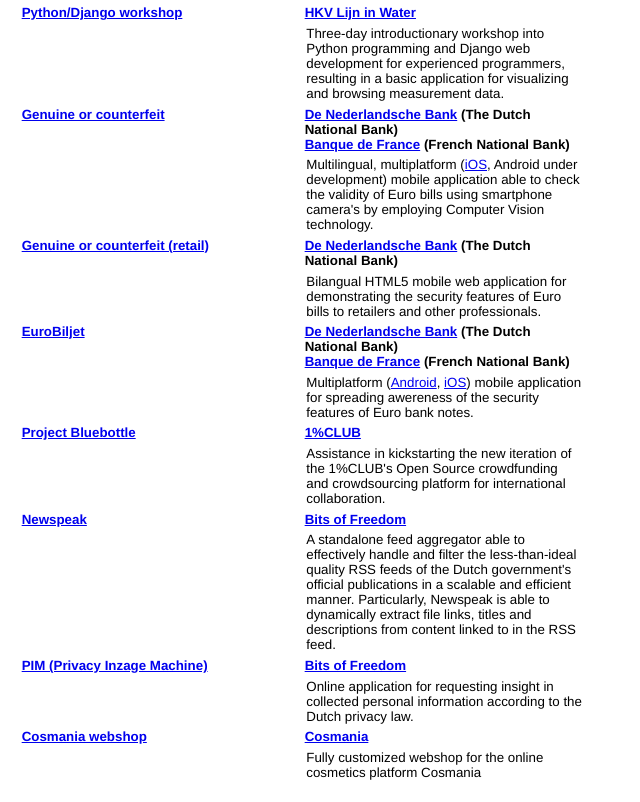
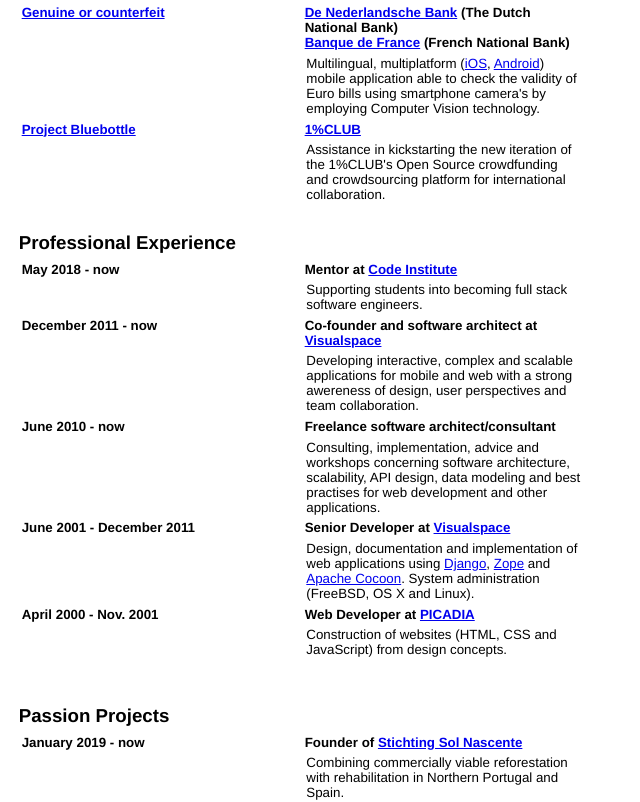
Before and after one commit to dokterbob/cv, a plain HTML site: page index.html in a window 1280 px wide. Shown: the part 1996-2798 px from the top of the page, without its empty margins (0-640 px from the left). Drawn offline with Linux system fonts and the light colour scheme.

Commit message:
Personal->Passion, purge portfolio.

```diff
--- a/index.html
+++ b/index.html
@@ -241,36 +241,12 @@
     <td>Three-day workshop in advanced Python programming with a focus on terminal usage, interactive Python, best practises, modular programming, version control and project structure.</td>
   </tr>
   <tr>
-    <th><a href="https://github.com/hkv-consultants/training">Python/Django workshop</a></th>
-    <th><a href="http://www.hkv.nl/">HKV Lijn in Water</a></th>
-  </tr>
-  <tr>
-    <td>&nbsp;</td>
-    <td>Three-day introductionary workshop into Python programming and Django web development for experienced programmers, resulting in a basic application for visualizing and browsing measurement data.</td>
-  </tr>
-  <tr>
     <th><a href="http://www.dnb.nl/nieuws/nieuwsoverzicht-en-archief/nieuws-2015/dnb322203.jsp">Genuine or counterfeit</a></th>
     <th><a href="http://www.dnb.nl/home/">De Nederlandsche Bank</a> (The Dutch National Bank)<br><a href="https://www.banque-france.fr/">Banque de France</a> (French National Bank)</th>
   </tr>
   <tr>
     <td>&nbsp;</td>
-    <td>Multilingual, multiplatform (<a href="https://itunes.apple.com/us/app/echt-of-vals+/id1066227077?l=en&amp;ls=1&amp;mt=8">iOS</a>, Android under development) mobile application able to check the validity of Euro bills using smartphone camera's by employing Computer Vision technology.</td>
-  </tr>
-  <tr>
-    <th><a href="http://www.echtofvals.nl/">Genuine or counterfeit (retail)</a></th>
-    <th><a href="http://www.dnb.nl/home/">De Nederlandsche Bank</a> (The Dutch National Bank)</th>
-  </tr>
-  <tr>
-    <td>&nbsp;</td>
-    <td>Bilangual HTML5 mobile web application for demonstrating the security features of Euro bills to retailers and other professionals.</td>
-  </tr>
-  <tr>
-    <th><a href="https://www.youtube.com/watch?v=O3FPoFMPW8Q">EuroBiljet</a></th>
-    <th><a href="http://www.dnb.nl/home/">De Nederlandsche Bank</a> (The Dutch National Bank)<br><a href="https://www.banque-france.fr/">Banque de France</a> (French National Bank)</th>
-  </tr>
-  <tr >
-    <td>&nbsp;</td>
-    <td>Multiplatform (<a href="https://play.google.com/store/apps/details?id=com.phonegap.dnb">Android</a>, <a href="https://itunes.apple.com/nl/app/eurobiljet/id481285577?mt=8">iOS</a>) mobile application for spreading awereness of the security features of Euro bank notes.</td>
+    <td>Multilingual, multiplatform (<a href="https://itunes.apple.com/us/app/echt-of-vals+/id1066227077?l=en&amp;ls=1&amp;mt=8">iOS</a>, <a href="https://play.google.com/store/apps/details?id=nl.dnb.eurobiljet_detection_plus">Android</a>) mobile application able to check the validity of Euro bills using smartphone camera's by employing Computer Vision technology.</td>
   </tr>
   <tr>
     <th><a href="https://github.com/onepercentclub/bluebottle">Project Bluebottle</a></th>
@@ -279,30 +255,6 @@
   <tr>
     <td>&nbsp;</td>
     <td>Assistance in kickstarting the new iteration of the 1%CLUB's Open Source crowdfunding and crowdsourcing platform for international collaboration.</td>
-  </tr>
-  <tr>
-    <th><a href="https://github.com/bitsoffreedom/newspeak">Newspeak</a></th>
-    <th><a href="https://www.bof.nl/">Bits of Freedom</a></th>
-  </tr>
-  <tr>
-    <td>&nbsp;</td>
-    <td>A standalone feed aggregator able to effectively handle and filter the less-than-ideal quality RSS feeds of the Dutch government's official publications in a scalable and efficient manner. Particularly, Newspeak is able to dynamically extract file links, titles and descriptions from content linked to in the RSS feed.</td>
-  </tr>
-  <tr>
-    <th><a href="https://pim.bof.nl/">PIM (Privacy Inzage Machine)</a></th>
-    <th><a href="https://www.bof.nl/">Bits of Freedom</a></th>
-  </tr>
-  <tr>
-    <td>&nbsp;</td>
-    <td>Online application for requesting insight in collected personal information according to the Dutch privacy law.</td>
-  </tr>
-  <tr>
-    <th><a href="http://www.cosmania.nl">Cosmania webshop</a></th>
-    <th><a href="http://www.cosmania.nl">Cosmania</a></th>
-  </tr>
-  <tr>
-    <td>&nbsp;</td>
-    <td>Fully customized webshop for the online cosmetics platform Cosmania</td>
   </tr>
 </table>
 
@@ -350,7 +302,7 @@
   </tr>
 </table>
 <br>
-<h3 id="projects">Personal Projects</h3>
+<h3 id="projects">Passion Projects</h3>
 <table class="professional">
   <tr>
     <th>January 2019 - now</th>
```
